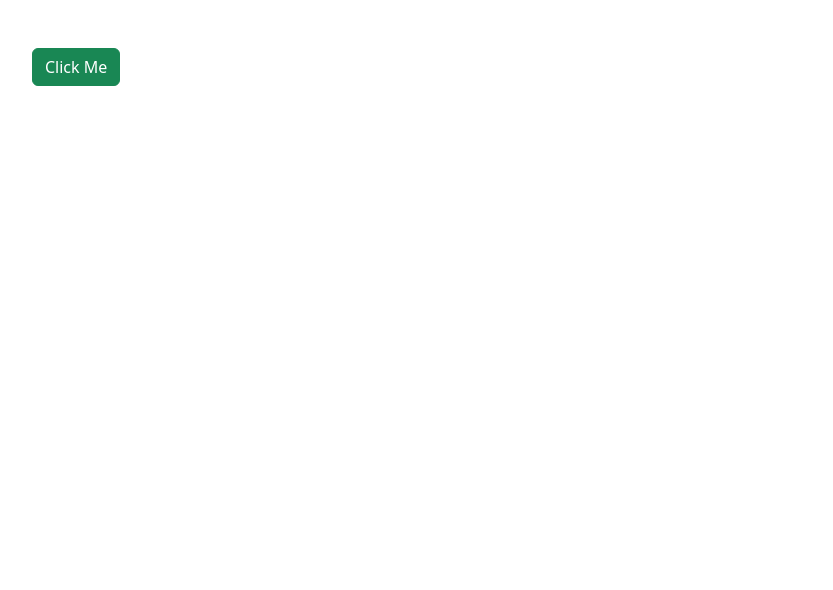
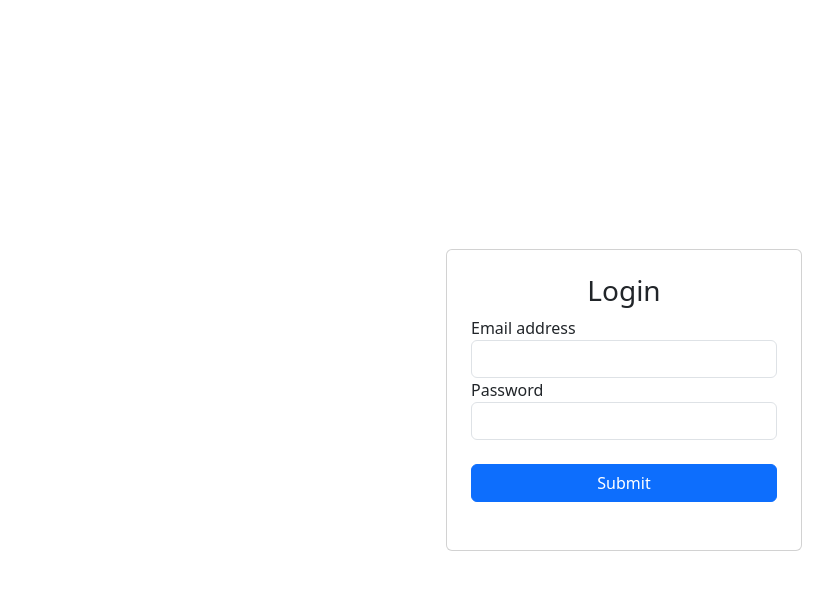
Before and after one commit to pragna21-dev/user-management-app, a React (Vite) app: page / in a window 1280 px wide. Shown: the top 590 px of the page, without its empty margins (16-849 px from the left). Built offline with nearby package versions, Linux system fonts and the light colour scheme.

Commit message:
Login design bootstrap

```diff
--- a/src/App.jsx
+++ b/src/App.jsx
@@ -1,17 +1,12 @@
-import { useState } from "react";
-import reactLogo from "./assets/react.svg";
-import viteLogo from "./assets/vite.svg";
-import heroImg from "./assets/hero.png";
 import "./App.css";
-import { Button } from "react-bootstrap";
+import Login from "./pages/Login";
 
 function App() {
-  const [count, setCount] = useState(0);
-
-  return <>
-   <Button variant="success m-5">Click Me</Button>
-
-  </>;
+  return (
+    <>
+      <Login />
+    </>
+  );
 }
 
 export default App;
--- /dev/null
+++ b/src/pages/Login.jsx
@@ -0,0 +1,60 @@
+import { useState } from "react";
+import { Button, Card } from "react-bootstrap";
+
+const Login = () => {
+  const [userName, setUserName] = useState("");
+  const [password, setPassword] = useState("");
+  const handleSubmit = (e) => {
+    e.preventDefault();
+    console.log(userName,password);
+  };
+
+  return (
+    <>
+      <div className="container">
+        <div className="row justify-content-center align-items-center min-vh-100">
+          <div className="col-12 col-md-6 col-lg-4">
+            <Card className="p-4">
+              <h3 className="text-center">Login</h3>
+              <form>
+                <div className="form-group">
+                  <label htmlFor="email">Email address</label>
+                  <input
+                    type="email"
+                    className="form-control"
+                    id="email"
+                    value={userName}
+                    onChange={(e) => {
+                      setUserName(e.target.value);
+                    }}
+                  />
+                </div>
+                <div className="form-group">
+                  <label htmlFor="password">Password</label>
+                  <input
+                    type="password"
+                    className="form-control"
+                    id="password"
+                    value={password}
+                    onChange={(e) => {
+                      setPassword(e.target.value);
+                    }}
+                  />
+                </div>
+                <Button
+                  variant="primary"
+                  type="submit"
+                  className="w-100 my-4"
+                  onClick={handleSubmit}
+                >
+                  Submit
+                </Button>
+              </form>
+            </Card>
+          </div>
+        </div>
+      </div>
+    </>
+  );
+};
+export default Login;
```
